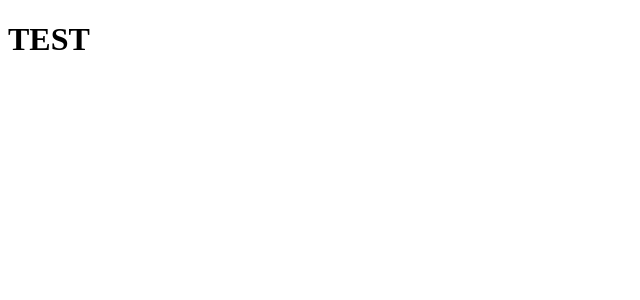
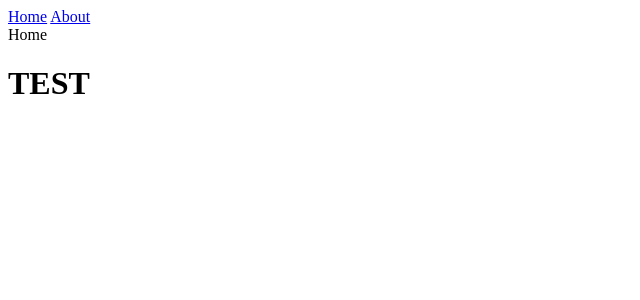
Before and after one commit to Rabee-Omran/Example-in-React-JS-Using-Routers, a React (Create React App) app: page / in a window 1280 px wide. Shown: the top 300 px of the page, without its empty margins (0-640 px from the left). Built offline with nearby package versions, Linux system fonts and the light colour scheme.

Commit message:
add home and about page routers

```diff
--- a/src/App.js
+++ b/src/App.js
@@ -1,20 +1,33 @@
 import React, { Component } from 'react';
+import {BrowserRouter, Route , Link } from "react-router-dom";
+
+
+const HomePage = () => <div>Home</div>
+const AboutPage = () => <div>About</div>
+
 
 class App extends Component{
-
 
   render(){
 
 
     return (
+    <BrowserRouter>
 
       <div>
+        <Link to ='/'>Home</Link> {"  "}
+        <Link to ='/about'>About</Link>
+
+        <Route path= "/" exact component={HomePage} />
+        <Route path= "/about"  component={AboutPage} />
 
 
           <h1>TEST</h1>
 
 
       </div>
+
+    </BrowserRouter>
     );
   }
 }
```
